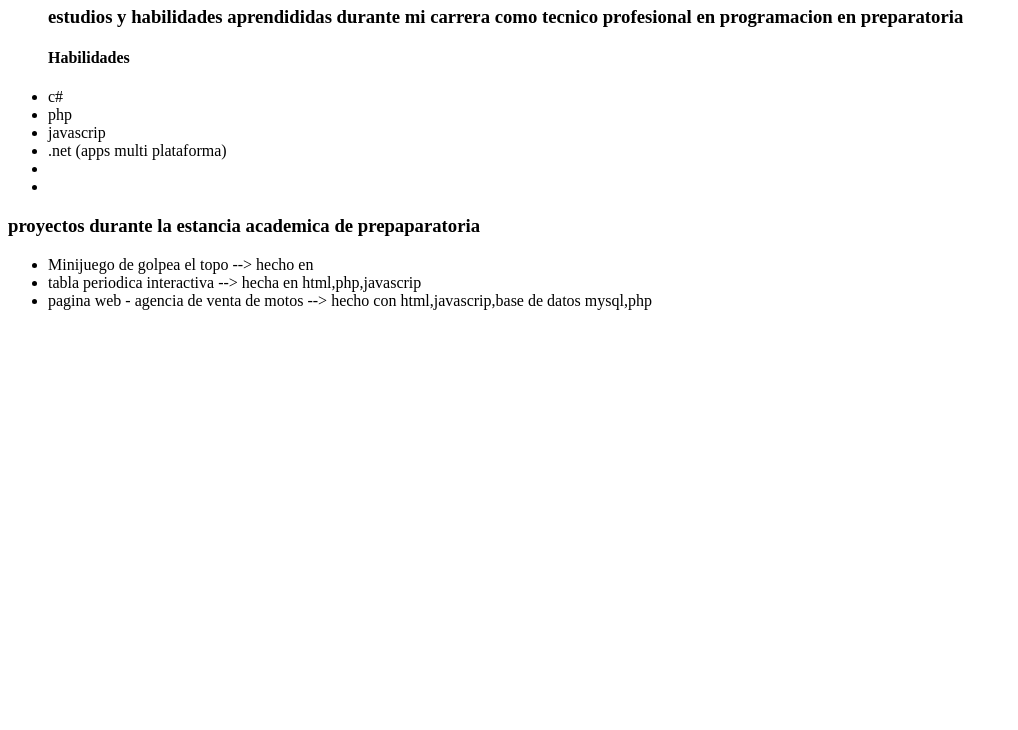
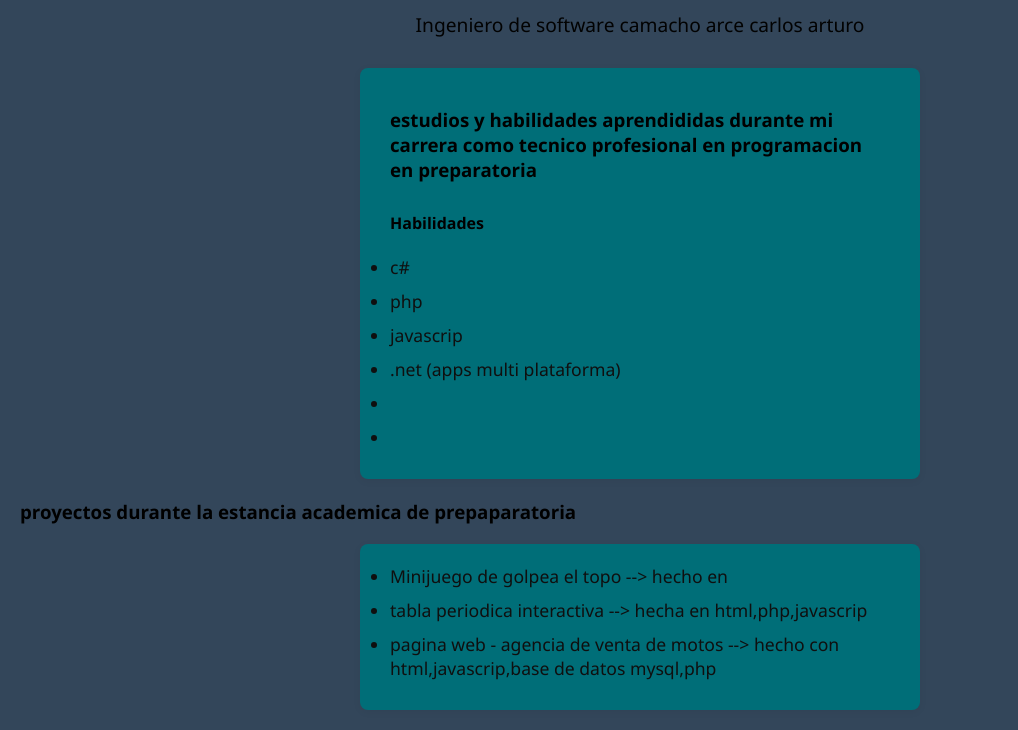
Before and after one commit to hhhhy1414-spec/a, a plain HTML site: page index.html in a window 1280 px wide. Shown: the part 111-841 px from the top of the page, without its empty margins (0-1018 px from the left). Before the commit the page ends 800 px from the top, so only its background shows below. Drawn offline with Linux system fonts and the light colour scheme; files that its build step writes are made by us from their sources; the site is published under a folder, as on GitHub Pages, so addresses that start at the root find nothing.

Commit message:
Fix HTML structure and update stylesheet path

```diff
--- a/index.html
+++ b/index.html
@@ -1,7 +1,7 @@
 <!DOCTYPE html>
 <html lang="en">
 <head>
-    <link rel="stylesheet" href="/css/styles.css">
+    <link rel="stylesheet" href="a/css/styles.css">
     <meta charset="UTF-8">
     <meta name="viewport" content="width=device-width, initial-scale=1.0">
     <title>portafolio personal
@@ -28,4 +28,5 @@
     </UL>
 
 </body>
+
 </html>
```
